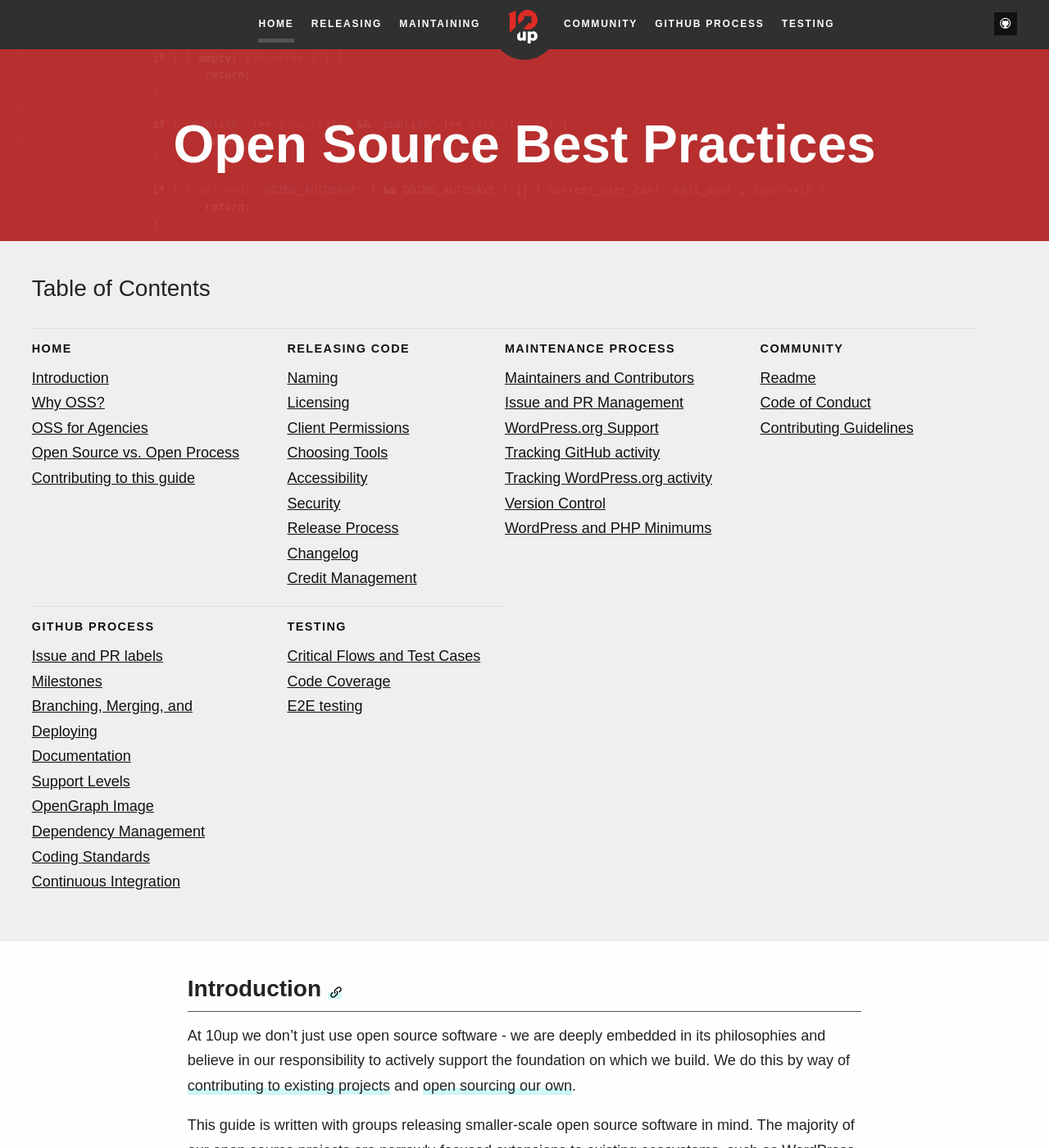
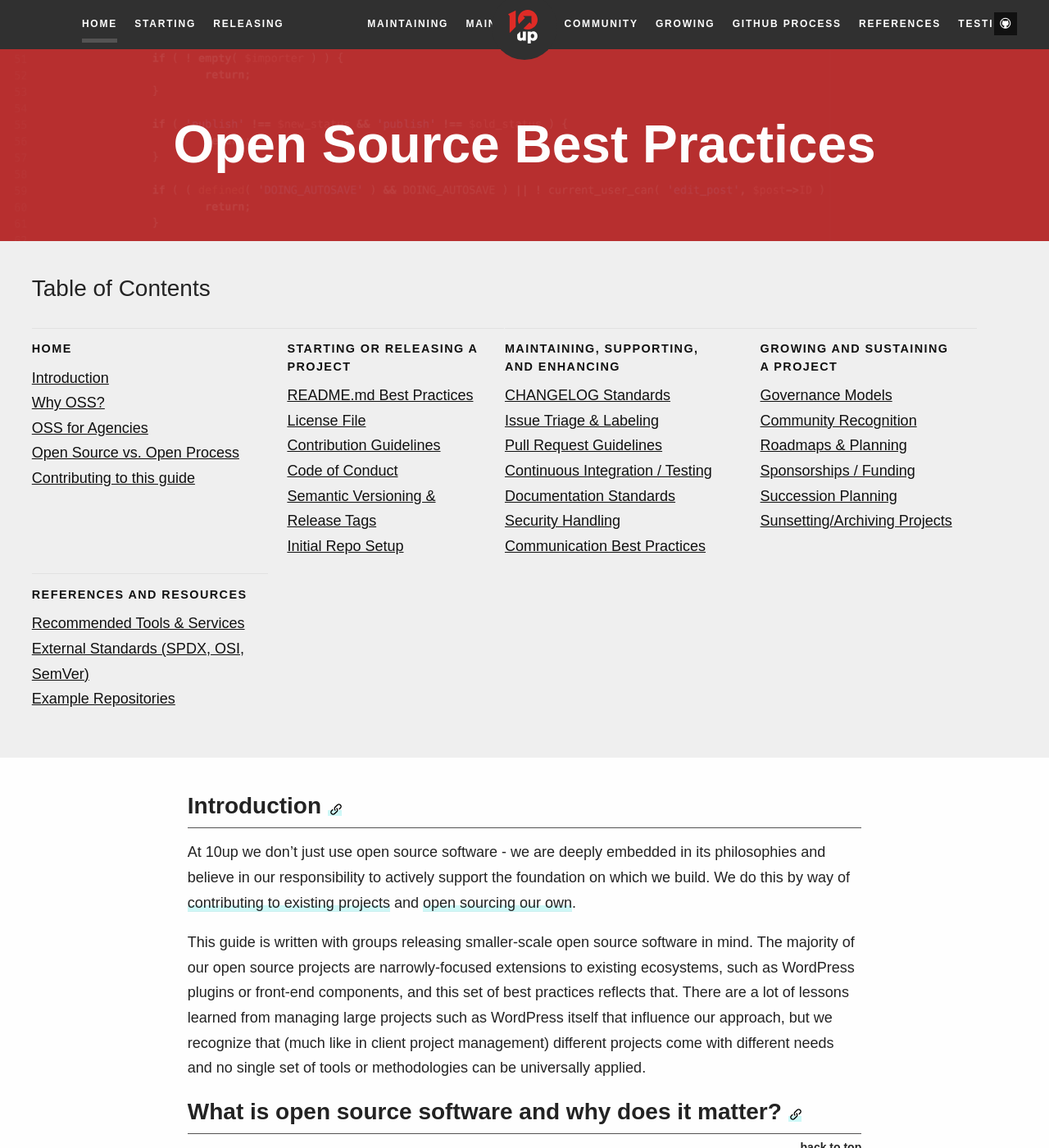
Before and after one commit to 10up/Open-Source-Best-Practices, a Jekyll site: the page built from index.md, in a window 1280 px wide and 1400 px high. Shown: the whole window at 82% size. Built offline with Jekyll 4.4.1, drawn with Linux system fonts in a browser that asks for light colours; some web fonts are replaced.

Commit message:
Restructure site navigation by project lifecycle
- Create nav-outline.md with proposed navigation structure
- Update index.md with lifecycle-oriented navigation sections:
  - Starting or Releasing a Project
  - Maintaining, Supporting, and Enhancing
  - Growing and Sustaining a Project
  - References and Resources
- Add section landing pages for each major category
- Map existing content to new structure
- Maintain backward compatibility with existing URLs

This restructuring makes it easier for first-time open source releasers
and long-time maintainers to find guidance relevant to their situation.

```diff
--- a/index.md
+++ b/index.md
@@ -36,63 +36,48 @@ updated: 25 November 2019
 	</div>
 
     	<div class="col">
-		<h3><a href="{{ site.baseurl }}/releasing/#top">Releasing Code</a></h3>
+		<h3><a href="{{ site.baseurl }}/starting/#top">Starting or Releasing a Project</a></h3>
 		<ul>
-			<li><a href="{{ site.baseurl }}/releasing/#naming">Naming</a></li>
-			<li><a href="{{ site.baseurl }}/releasing/#licensing">Licensing</a></li>
-			<li><a href="{{ site.baseurl }}/releasing/#client-permissions">Client Permissions</a></li>
-			<li><a href="{{ site.baseurl }}/releasing/#choosing-tools">Choosing Tools</a></li>
-			<li><a href="{{ site.baseurl }}/releasing/#accessibility">Accessibility</a></li>
-			<li><a href="{{ site.baseurl }}/releasing/#security">Security</a></li>
-			<li><a href="{{ site.baseurl }}/releasing/#release-process">Release Process</a></li>
-			<li><a href="{{ site.baseurl }}/releasing/#changelog">Changelog</a></li>
-			<li><a href="{{ site.baseurl }}/releasing/#credit-management">Credit Management</a></li>
+			<li><a href="{{ site.baseurl }}/community/#readme">README.md Best Practices</a></li>
+			<li><a href="{{ site.baseurl }}/releasing/#licensing">License File</a></li>
+			<li><a href="{{ site.baseurl }}/community/#contributing">Contribution Guidelines</a></li>
+			<li><a href="{{ site.baseurl }}/community/#code-of-conduct">Code of Conduct</a></li>
+			<li><a href="{{ site.baseurl }}/releasing/#changelog">Semantic Versioning & Release Tags</a></li>
+			<li><a href="{{ site.baseurl }}/github-process/#issue-pr-labels">Initial Repo Setup</a></li>
 		</ul>
 	</div>
 
 	<div class="col">
-  		<h3><a href="{{ site.baseurl }}/maintaining/#top">Maintenance Process</a></h3>
+  		<h3><a href="{{ site.baseurl }}/maintaining/#top">Maintaining, Supporting, and Enhancing</a></h3>
 		<ul>
-			<li><a href="{{ site.baseurl }}/maintaining/#maintainers-contributors">Maintainers and Contributors</a></li>
-			<li><a href="{{ site.baseurl }}/maintaining/#issue-pr-mgmt">Issue and PR Management</a></li>
-			<li><a href="{{ site.baseurl }}/maintaining/#dotorg-support">WordPress.org Support</a></li>
-			<li><a href="{{ site.baseurl }}/maintaining/#slack-channel-github-activity">Tracking GitHub activity</a></li>
-			<li><a href="{{ site.baseurl }}/maintaining/#dslack-channel-dotorg-activity">Tracking WordPress.org activity</a></li>
-			<li><a href="{{ site.baseurl }}/maintaining/#version-control">Version Control</a></li>
-			<li><a href="{{ site.baseurl }}/maintaining/#wp-php-mins">WordPress and PHP Minimums</a></li>
+			<li><a href="{{ site.baseurl }}/releasing/#changelog">CHANGELOG Standards</a></li>
+			<li><a href="{{ site.baseurl }}/github-process/#issue-pr-labels">Issue Triage & Labeling</a></li>
+			<li><a href="{{ site.baseurl }}/maintaining/#issue-pr-mgmt">Pull Request Guidelines</a></li>
+			<li><a href="{{ site.baseurl }}/github-process/#continuous-integration">Continuous Integration / Testing</a></li>
+			<li><a href="{{ site.baseurl }}/github-process/#documentation">Documentation Standards</a></li>
+			<li><a href="{{ site.baseurl }}/releasing/#security">Security Handling</a></li>
+			<li><a href="{{ site.baseurl }}/maintaining/#maintainers-contributors">Communication Best Practices</a></li>
 		</ul>
   	</div>
 
 	<div class="col">
-		<h3><a href="{{ site.baseurl }}/community/#top">Community</a></h3>
+		<h3><a href="{{ site.baseurl }}/growing/#top">Growing and Sustaining a Project</a></h3>
 		<ul>
-			<li><a href="{{ site.baseurl }}/community/#readme">Readme</a></li>
-			<li><a href="{{ site.baseurl }}/community/#code-of-conduct">Code of Conduct</a></li>
-			<li><a href="{{ site.baseurl }}/community/#contributing">Contributing Guidelines</a></li>
+			<li><a href="{{ site.baseurl }}/growing/#governance">Governance Models</a></li>
+			<li><a href="{{ site.baseurl }}/releasing/#credit-management">Community Recognition</a></li>
+			<li><a href="{{ site.baseurl }}/github-process/#milestones">Roadmaps & Planning</a></li>
+			<li><a href="{{ site.baseurl }}/growing/#sponsorships">Sponsorships / Funding</a></li>
+			<li><a href="{{ site.baseurl }}/growing/#succession">Succession Planning</a></li>
+			<li><a href="{{ site.baseurl }}/growing/#sunsetting">Sunsetting/Archiving Projects</a></li>
 		</ul>
 	</div>
 
 	<div class="col">
-		<h3><a href="{{ site.baseurl }}/github-process/#top">GitHub Process</a></h3>
+		<h3><a href="{{ site.baseurl }}/references/#top">References and Resources</a></h3>
 		<ul>
-			<li><a href="{{ site.baseurl }}/github-process/#issue-pr-labels">Issue and PR labels</a></li>
-			<li><a href="{{ site.baseurl }}/github-process/#milestones">Milestones</a></li>
-			<li><a href="{{ site.baseurl }}/github-process/#branching-merging-deploying">Branching, Merging, and Deploying</a></li>
-			<li><a href="{{ site.baseurl }}/github-process/#documentation">Documentation</a></li>
-			<li><a href="{{ site.baseurl }}/github-process/#support-levels">Support Levels</a></li>
-			<li><a href="{{ site.baseurl }}/github-process/#opengraph-image">OpenGraph Image</a></li>
-			<li><a href="{{ site.baseurl }}/github-process/#dependency-management">Dependency Management</a></li>
-			<li><a href="{{ site.baseurl }}/github-process/#coding-standards">Coding Standards</a></li>
-			<li><a href="{{ site.baseurl }}/github-process/#continuous-integration">Continuous Integration</a></li>
-		</ul>
-	</div>
-
-	<div class="col">
-		<h3><a href="{{ site.baseurl }}/testing/#top">Testing</a></h3>
-		<ul>
-		    <li><a href="{{ site.baseurl }}/testing/#critical-flows">Critical Flows and Test Cases</a></li>
-			<li><a href="{{ site.baseurl }}/testing/#code-coverage">Code Coverage</a></li>
-			<li><a href="{{ site.baseurl }}/testing/#e2e-testing">E2E testing</a></li>
+			<li><a href="{{ site.baseurl }}/references/#tools">Recommended Tools & Services</a></li>
+			<li><a href="{{ site.baseurl }}/references/#standards">External Standards (SPDX, OSI, SemVer)</a></li>
+			<li><a href="{{ site.baseurl }}/references/#examples">Example Repositories</a></li>
 		</ul>
 	</div>
 </div>
```
Also changed, not shown: growing/index.md (added, +68 -0 lines), maintaining/index.md (added, +65 -0 lines), nav-outline.md (added, +96 -0 lines), references/index.md (added, +58 -0 lines), starting/index.md (added, +61 -0 lines).
